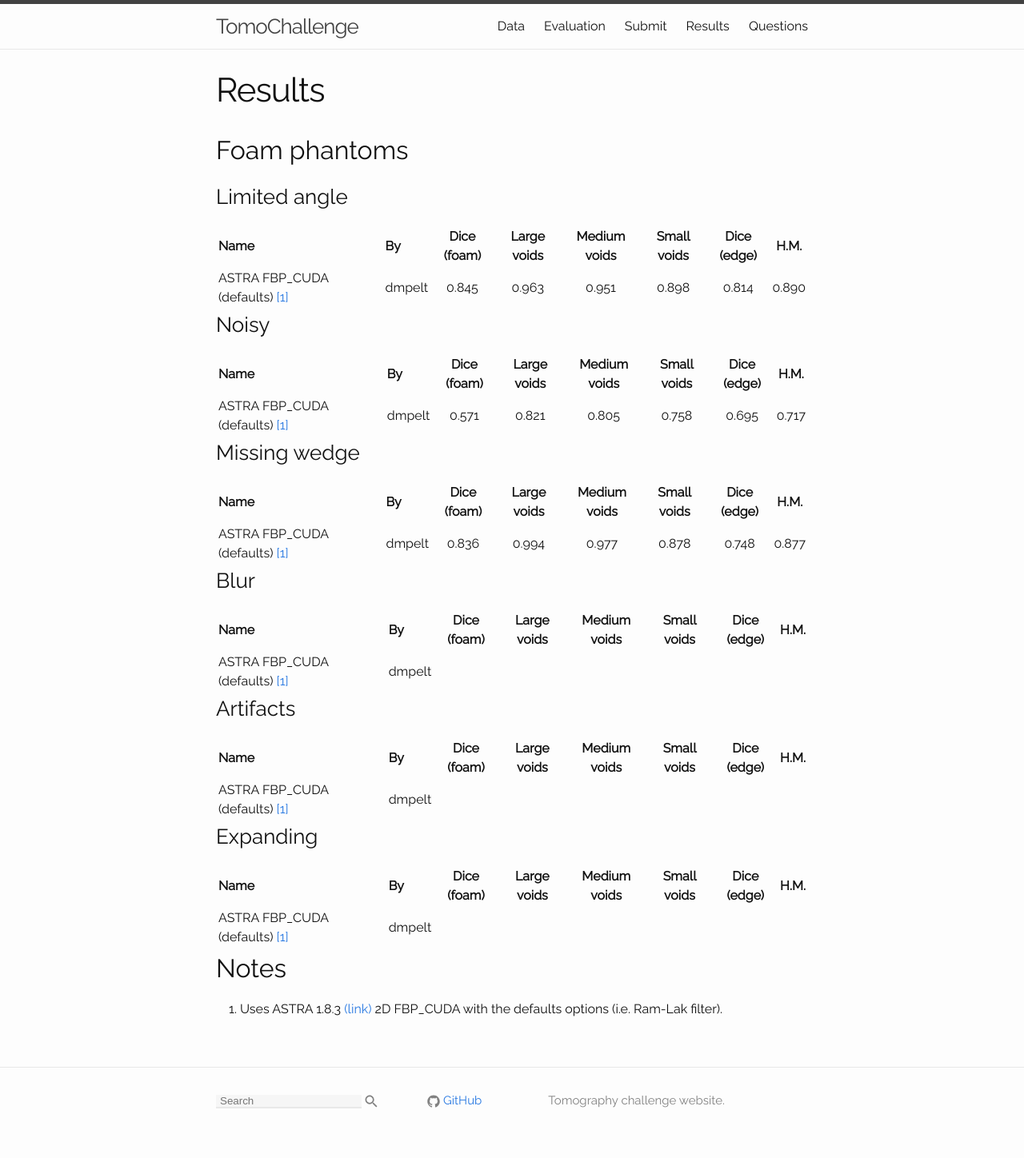
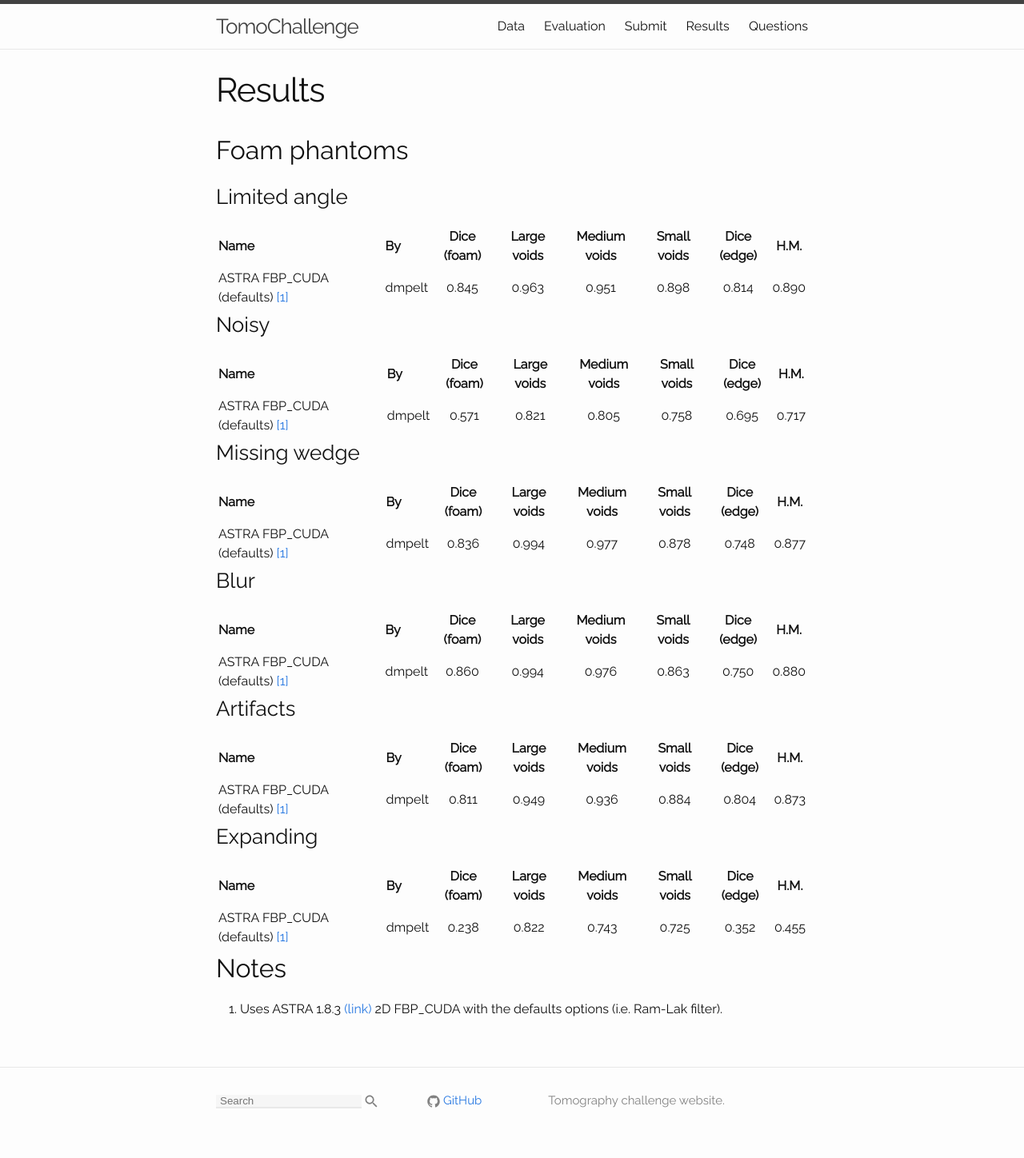
Before and after one commit to tomochallenge/tomochallenge.github.io, a Jekyll site: the page built from main_pages/70_results.md, in a window 1280 px wide. Shown: the whole page at 80% size. Built offline with Jekyll 4.4.1, drawn with Linux system fonts in a browser that asks for light colours.

Commit message:
Update 70_results.md

```diff
--- a/main_pages/70_results.md
+++ b/main_pages/70_results.md
@@ -9,39 +9,39 @@ include_in_menu: true
 
 ### Limited angle
 
-| Name                                    | By     | Dice (foam) | Large voids | Medium voids | Small voids | Dice (edge) | H.M. |
+| Name                                    | By     | Dice (foam) | Large voids | Medium voids | Small voids | Dice (edge) | H.M.  |
 |:----------------------------------------|:-------|:-----------:|:-----------:|:------------:|:-----------:|:-----------:|:-----:|
 | ASTRA FBP_CUDA (defaults) [[1]](#note1) | dmpelt |       0.845 |       0.963 |        0.951 |       0.898 |       0.814 | 0.890 |
 
 ### Noisy
 
-| Name                                    | By     | Dice (foam) | Large voids | Medium voids | Small voids | Dice (edge) | H.M. |
+| Name                                    | By     | Dice (foam) | Large voids | Medium voids | Small voids | Dice (edge) | H.M.  |
 |:----------------------------------------|:-------|:-----------:|:-----------:|:------------:|:-----------:|:-----------:|:-----:|
 | ASTRA FBP_CUDA (defaults) [[1]](#note1) | dmpelt |       0.571 |       0.821 |        0.805 |       0.758 |       0.695 | 0.717 |
 
 ### Missing wedge
 
-| Name                                    | By     | Dice (foam) | Large voids | Medium voids | Small voids | Dice (edge) | H.M. |
+| Name                                    | By     | Dice (foam) | Large voids | Medium voids | Small voids | Dice (edge) | H.M.  |
 |:----------------------------------------|:-------|:-----------:|:-----------:|:------------:|:-----------:|:-----------:|:-----:|
 | ASTRA FBP_CUDA (defaults) [[1]](#note1) | dmpelt |       0.836 |       0.994 |        0.977 |       0.878 |       0.748 | 0.877 |
 
 ### Blur
 
-| Name                                    | By     | Dice (foam) | Large voids | Medium voids | Small voids | Dice (edge) | H.M. |
+| Name                                    | By     | Dice (foam) | Large voids | Medium voids | Small voids | Dice (edge) | H.M.  |
 |:----------------------------------------|:-------|:-----------:|:-----------:|:------------:|:-----------:|:-----------:|:-----:|
-| ASTRA FBP_CUDA (defaults) [[1]](#note1) | dmpelt |        |        |         |        |        |  |
+| ASTRA FBP_CUDA (defaults) [[1]](#note1) | dmpelt |       0.860 |       0.994 |        0.976 |       0.863 |       0.750 | 0.880 |
 
 ### Artifacts
 
-| Name                                    | By     | Dice (foam) | Large voids | Medium voids | Small voids | Dice (edge) | H.M. |
+| Name                                    | By     | Dice (foam) | Large voids | Medium voids | Small voids | Dice (edge) | H.M.  |
 |:----------------------------------------|:-------|:-----------:|:-----------:|:------------:|:-----------:|:-----------:|:-----:|
-| ASTRA FBP_CUDA (defaults) [[1]](#note1) | dmpelt |        |        |         |        |        |  |
+| ASTRA FBP_CUDA (defaults) [[1]](#note1) | dmpelt |       0.811 |       0.949 |        0.936 |       0.884 |       0.804 | 0.873 |
 
 ### Expanding
 
-| Name                                    | By     | Dice (foam) | Large voids | Medium voids | Small voids | Dice (edge) | H.M. |
+| Name                                    | By     | Dice (foam) | Large voids | Medium voids | Small voids | Dice (edge) | H.M.  |
 |:----------------------------------------|:-------|:-----------:|:-----------:|:------------:|:-----------:|:-----------:|:-----:|
-| ASTRA FBP_CUDA (defaults) [[1]](#note1) | dmpelt |        |        |         |        |        |  |
+| ASTRA FBP_CUDA (defaults) [[1]](#note1) | dmpelt |       0.238 |       0.822 |        0.743 |       0.725 |       0.352 |  0.455|
 
 ## Notes
 
```
